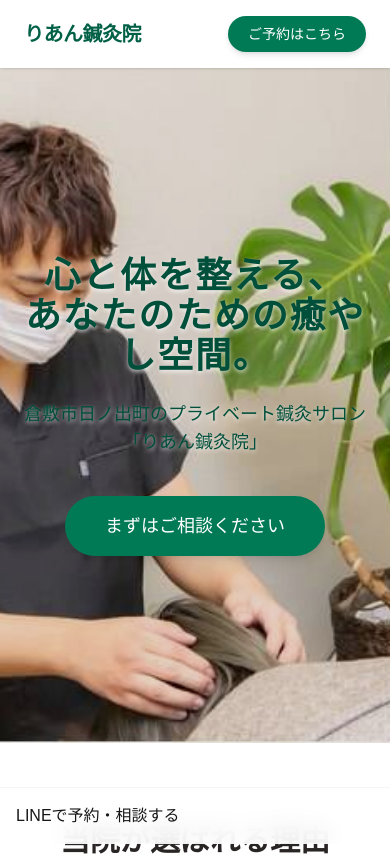
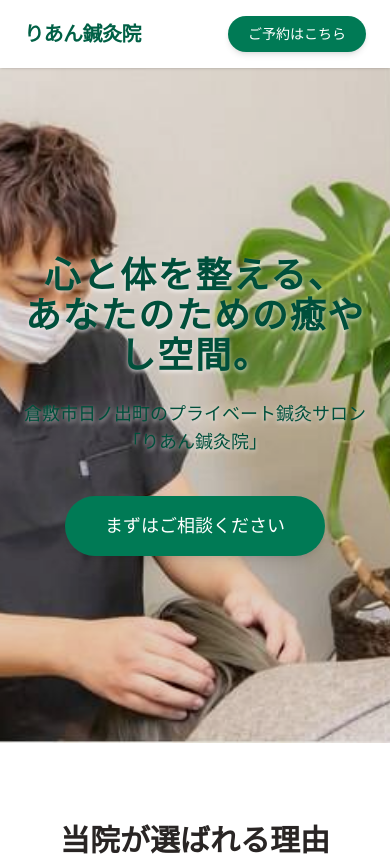
Before and after one commit to lien-shinkyuin/lien-shinkyuin, a Next.js app: page / in a window 390 px wide. Shown: the top 856 px of the page. Built offline with nearby package versions, Linux system fonts and the light colour scheme.

Commit message:
スマホメニューバーをコンポーネント化

```diff
--- a/app/layout.tsx
+++ b/app/layout.tsx
@@ -1,23 +1,22 @@
 import './globals.css'
 import React from 'react'
+import MobileNavbar from '../components/MobileNavbar';
 
 export const metadata = {
   title: '倉敷の鍼灸なら「りあん鍼灸院」| 女性に優しい完全個室のプライベートサロン',
   description: '岡山県倉敷市日ノ出町の鍼灸院です。肩こり・腰痛・自律神経の乱れなど、一人ひとりに合わせたオーダーメイドの施術を提供。LINEで24時間予約受付中。',
-  // google-site-verification の設定を確実に認識させる書き方です
   verification: {
-    google: 'uYYHjlgI6RPasoLO51Wg9fV-KKByJDwxd3arxv_2_aY', //<meta name="google-site-verification" content="ysi9xXGz8PkLOoOqBim83nRukChNe1IyWnYcstk_L4E" />
+    google: 'uYYHjlgI6RPasoLO51Wg9fV-KKByJDwxd3arxv_2_aY',
   },
 }
 
 export default function RootLayout({ children }: { children: React.ReactNode }) {
-  // 先ほどのtolの予約リンクをここにまとめました
   const reservationUrl = "https://lin.ee/oNgp7Y2R";
 
   return (
     <html lang="ja">
-      <body className="bg-stone-50 text-stone-800 flex flex-col min-h-screen">
-        {/* ナビゲーション */}
+      <body className="bg-stone-50 text-stone-800 flex flex-col min-h-screen pb-20 md:pb-0">
+        {/* ナビゲーション（PC用） */}
         <nav className="flex items-center justify-between px-6 py-4 bg-white/80 backdrop-blur-md shadow-sm sticky top-0 z-50">
           <a href="/" className="text-xl md:text-2xl font-bold text-emerald-800 tracking-tight">りあん鍼灸院</a>
           <ul className="hidden md:flex gap-8 font-medium text-stone-600">
@@ -31,11 +30,11 @@ export default function RootLayout({ children }: { children: React.ReactNode })
         </nav>
 
         {/* メインコンテンツ */}
-        <div className="flex-grow">
+        <main className="flex-grow">
           {children}
-        </div>
+        </main>
 
-        {/* プロ仕様の黒系フッター */}
+        {/* フッター */}
         <footer className="bg-stone-800 text-stone-200 py-16 px-6">
           <div className="max-w-6xl mx-auto grid md:grid-cols-3 gap-12">
             <div>
@@ -69,13 +68,8 @@ export default function RootLayout({ children }: { children: React.ReactNode })
           </div>
         </footer>
 
-        {/* スマホ固定バー（予約システムに直結） */}
-        <div className="md:hidden sticky bottom-0 left-0 right-0 p-4 bg-white/90 backdrop-blur-md border-t border-stone-100 z-50">
-          {/* スマホ固定バーのテキスト修正例 */}
-          <a href={reservationUrl} target="_blank" rel="noopener noreferrer" className="...">
-           LINEで予約・相談する
-          </a>
-        </div>
+        {/* スマホ用下部固定ナビゲーション（コンポーネントを配置） */}
+        <MobileNavbar />
       </body>
     </html>
   )
--- /dev/null
+++ b/components/MobileNavbar.tsx
@@ -0,0 +1,18 @@
+import React from 'react'
+import MobileNavbar from '../components/MobileNavbar';
+
+export default function RootLayout({
+  children,
+}: {
+  children: React.ReactNode
+}) {
+  return (
+   <html lang="ja">
+      <body>
+        {children}
+        {/* 2. ここにメニューバーを追加！ */}
+        <export default MobileNavbar />
+      </body>
+    </html>
+  )
+}
--- a/package.json
+++ b/package.json
@@ -10,6 +10,7 @@
   },
   "dependencies": {
     "framer-motion": "^12.38.0",
+    "lucide-react": "^1.8.0",
     "next": "16.2.3",
     "react": "19.2.4",
     "react-dom": "19.2.4"
```
Also changed, not shown: 1 other file (tests, documents, lock files or other folders).
